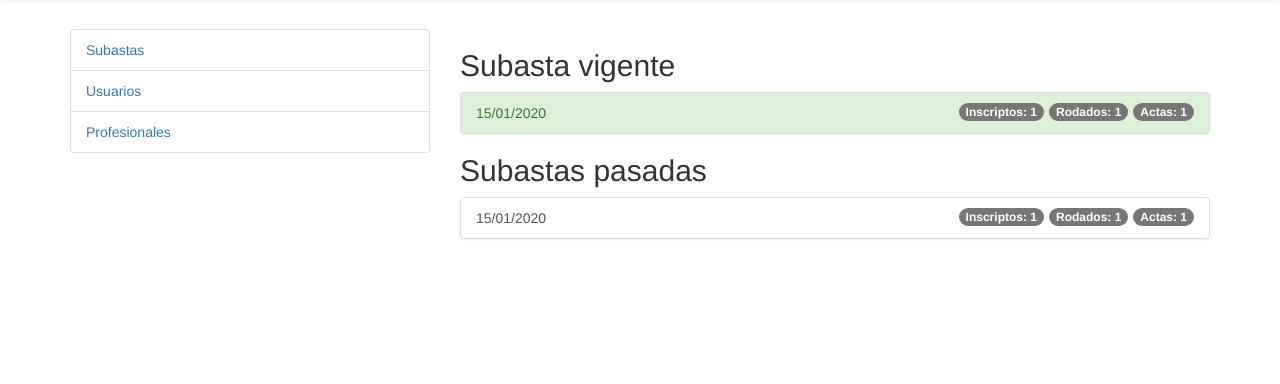
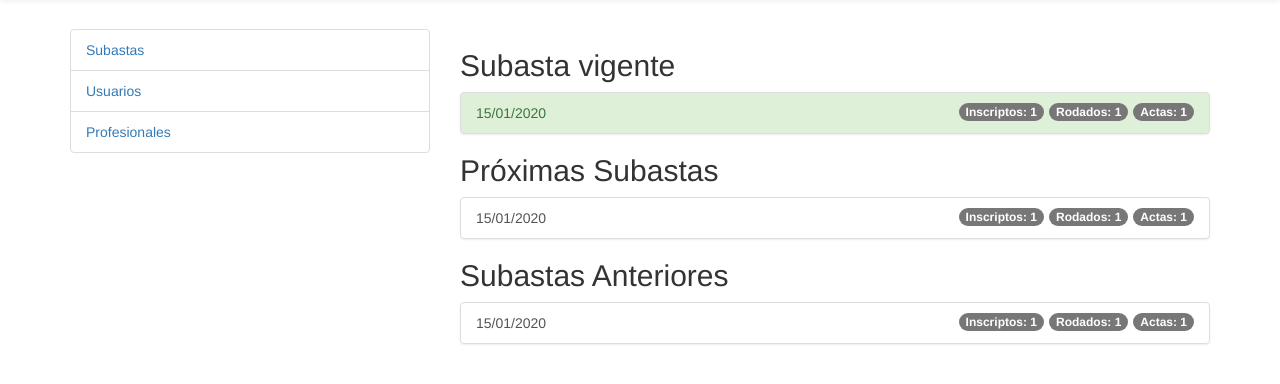
Before and after one commit to diegoduncan21/subastas, a Django app: template subastas_repo/templates/subastas/list.html in a window 1280 px wide. Shown: the part 51-435 px from the top of the page. Run offline with Django 3.2, Linux system fonts and the light colour scheme; the template is opened without the code that fills it: most values are stand-ins (such as "Sample title", 1, 10 or a date in 2020); parts of the project's set-up code (start-up, migrations or seed data) failed here and were passed over; some libraries are stand-ins or nearby versions.

Commit message:
modificaciones maga en html

```diff
--- a/subastas_repo/personas/views.py
+++ b/subastas_repo/personas/views.py
@@ -9,6 +9,7 @@
 
 from braces.views import LoginRequiredMixin
 
+from personas.forms import ProfesionalForm
 from subastas.forms import InscriptionForm
 from subastas.models import Subasta
 from .models import Persona, Profesional
@@ -51,6 +52,7 @@
 
 
 class ProfesionalCreateView(LoginRequiredMixin, CreateView):
+    form_class = ProfesionalForm
     model = Profesional
     template_name = 'personas/profesionales/form.html'
     success_url = reverse_lazy('personas:profesionales_list')
@@ -58,6 +60,7 @@
 
 class ProfesionalUpdateView(LoginRequiredMixin, UpdateView):
     context_object_name = 'instance'
+    form_class = ProfesionalForm
     model = Profesional
     template_name = 'personas/profesionales/form.html'
     success_url = reverse_lazy('personas:profesionales_list')
--- a/subastas_repo/subastas/views.py
+++ b/subastas_repo/subastas/views.py
@@ -42,6 +42,9 @@ class SubastaListView(LoginRequiredMixin, ListView):
     def get_context_data(self, **kwargs):
         context = super(SubastaListView, self).get_context_data(**kwargs)
         context['current'] = Subasta.objects.get_current()
+        next_subastas = Subasta.objects.filter(fecha_hora__gt=timezone.now()) \
+                                       .exclude(fecha_hora__day=timezone.now().day)
+        context['next_subastas'] = next_subastas
         return context
 
 
--- a/subastas_repo/templates/subastas/list.html
+++ b/subastas_repo/templates/subastas/list.html
@@ -20,12 +20,32 @@
         </div>
     {% else %}
         <h2>
-            no hay subasta vigente.
+            Ninguna subasta en curso
             <a class="btn btn-primary pull-right" href="{% url 'subastas:create' %}">Agregar Subasta</a>
         </h2>
     {% endif %}
 
-    <h2>Subastas pasadas</h2>
+    <h2>Próximas Subastas</h2>
+    <div class="list-group">
+        {% for subasta in next_subastas %}
+          <a href="#" class="list-group-item">
+            {{ subasta.fecha_hora | date:'d/m/Y' }}
+            <span class="badge pull-right">
+                Actas: {{ subasta.actas.count }}
+            </span>
+            <span class="badge pull-right">
+                Rodados: {{ subasta.bienes.count }}
+            </span>
+            <span class="badge pull-right">
+                Inscriptos: {{ subasta.personas.count }}
+            </span>
+          </a>
+        {% empty %}
+            No existen subastas
+        {% endfor %}
+    </div>
+
+    <h2>Subastas Anteriores</h2>
     <div class="list-group">
         {% for subasta in object_list %}
           <a href="#" class="list-group-item">
@@ -41,8 +61,9 @@
             </span>
           </a>
         {% empty %}
-            No hay subastas
+            No existen subastas
         {% endfor %}
     </div>
 
+
 {% endblock content_administrador %}
--- a/subastas_repo/users/forms.py
+++ b/subastas_repo/users/forms.py
@@ -25,7 +25,8 @@ class CreateUserForm(forms.ModelForm):
                                                          'actero',
                                                          'administrador']))
     password = forms.CharField(widget=forms.PasswordInput())
-    password2 = forms.CharField(widget=forms.PasswordInput())
+    password2 = forms.CharField(label='Repetir password',
+                                widget=forms.PasswordInput())
 
     def __init__(self, *args, **kwargs):
         super(CreateUserForm, self).__init__(*args, **kwargs)
```
Also changed, not shown: subastas_repo/personas/forms.py (+7 -0 lines).
